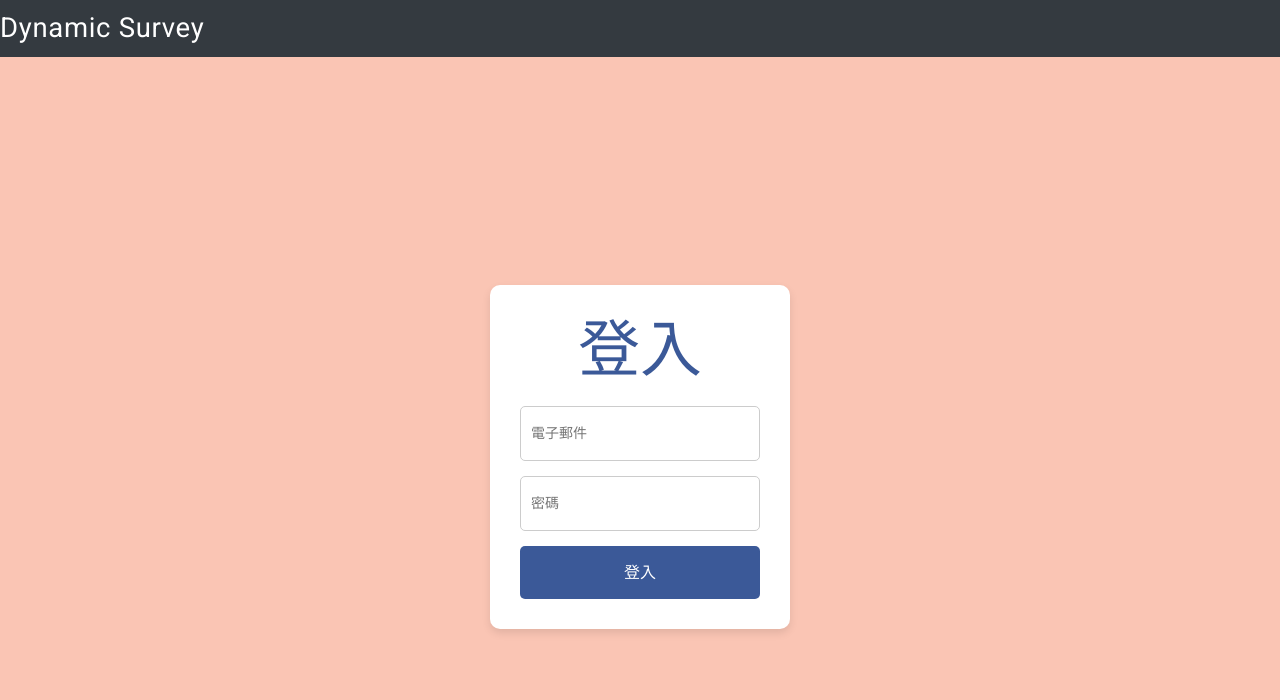
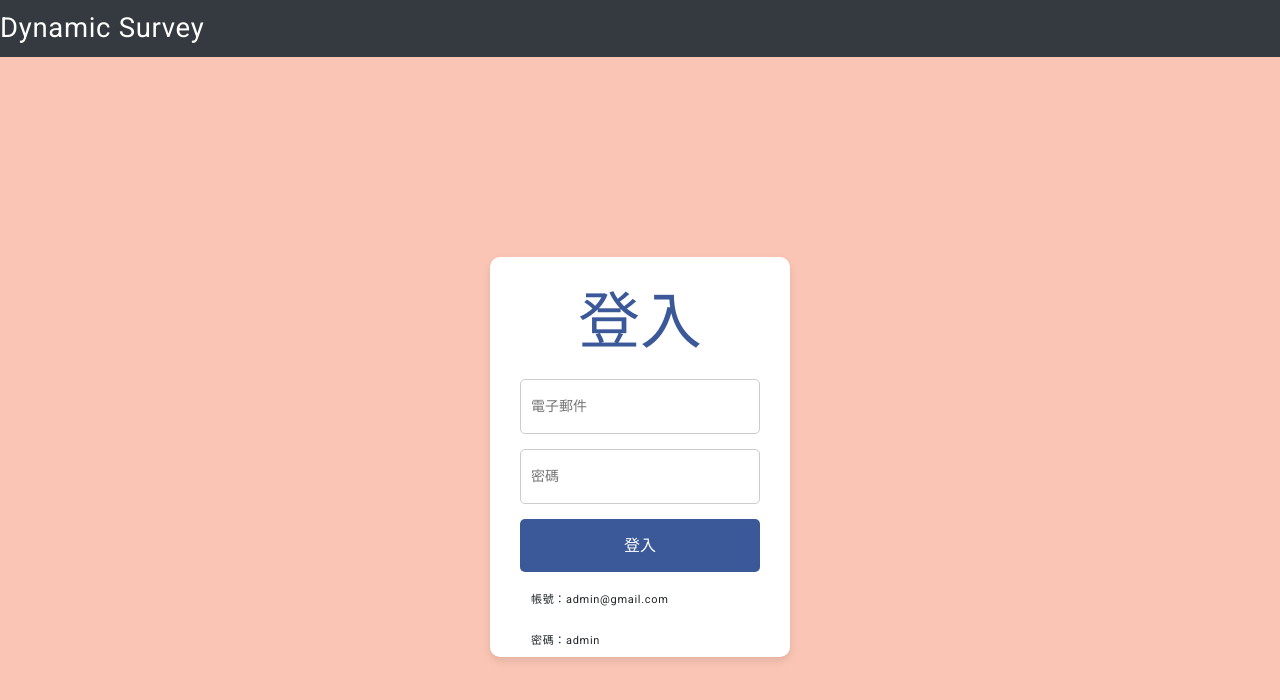
Before and after one commit to rikka0823/dynamic-survey-ui, an Angular app: page /list-logIn-ad in a window 1280 px wide. Shown: the top 700 px of the page. Built offline with nearby package versions, Linux system fonts and the light colour scheme.

Commit message:
add admin info

```diff
--- a/src/app/components/Admin/list-log-in-ad/list-log-in-ad.component.html
+++ b/src/app/components/Admin/list-log-in-ad/list-log-in-ad.component.html
@@ -8,5 +8,9 @@
               <input type="password" placeholder="密碼" required [(ngModel)]="password">
           </div>
           <button (click)="navigateToList()">登入</button>
+          <div style="font-size: 0.5rem; padding: 0.5rem;">
+            <p>帳號：admin&#64;gmail.com</p>
+            <p>密碼：admin</p>
+          </div>
   </div>
 </div>
```
